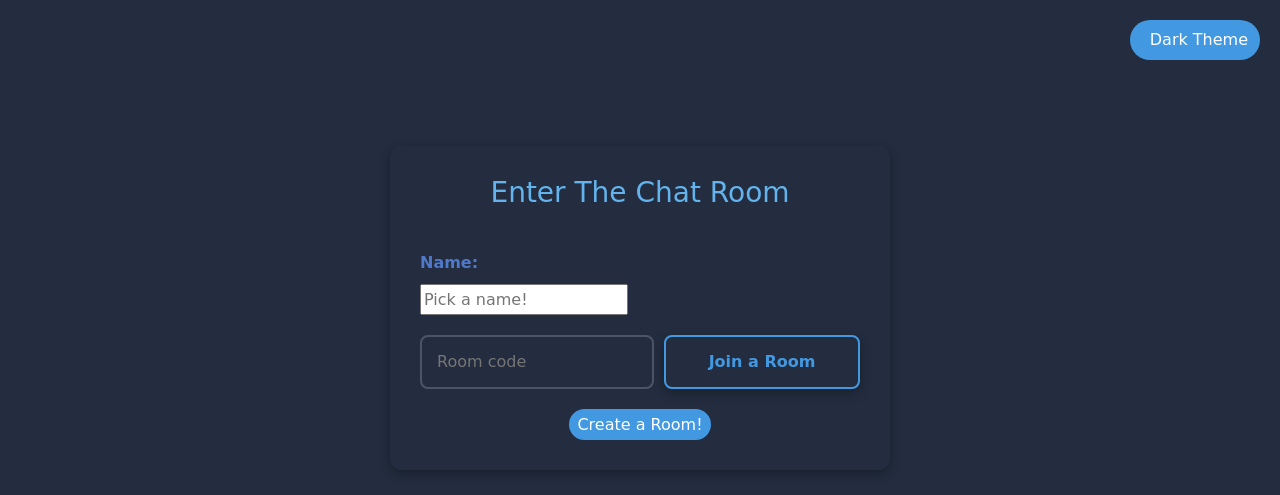
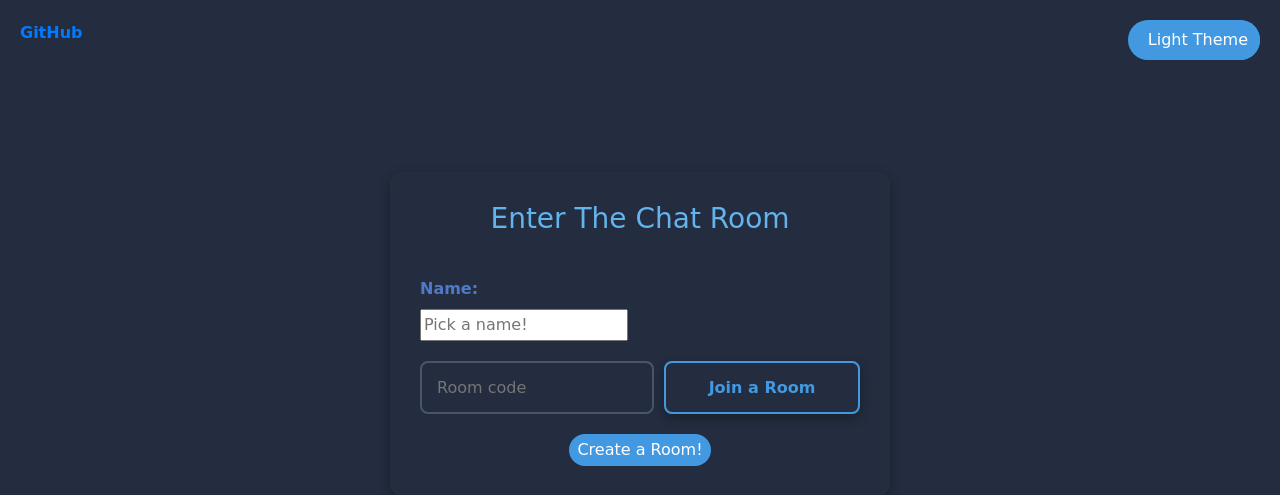
Before and after one commit to JoshuaSubray/Pype, a Flask app: page / in a window 1280 px wide. Shown: the top 495 px of the page. Run offline with Flask 3, Linux system fonts and the light colour scheme; some libraries are stand-ins or nearby versions.

Commit message:
Added GitHub link.

```diff
--- a/templates/base.html
+++ b/templates/base.html
@@ -63,11 +63,22 @@
         </script>
     </head>
     <body>
+        <!-- theme button. -->
         <button onclick="toggleTheme()" class="theme-toggle" aria-label="Toggle theme">
             <i id="theme-icon" class="bi"></i>
             <span id="theme-text" class="theme-text">Light Theme</span>
         </button>
+        <button onclick="toggleTheme()" class="theme-toggle" aria-label="Toggle theme">
+            <i id="theme-icon" class="bi"></i>
+            <span id="theme-text" class="theme-text">Light Theme</span>
+        </button >
+
+        <!-- github button. -->
+        <a href="https://github.com/JoshuaSubray/Pype">
+            GitHub
+        </a>
+
+
         <div class="content">{% block content %}{% endblock %}</div>
-        <script src="https://cdn.jsdelivr.net/npm/bootstrap@5.3.0/dist/js/bootstrap.bundle.min.js"></script>
     </body>
 </html>
```
